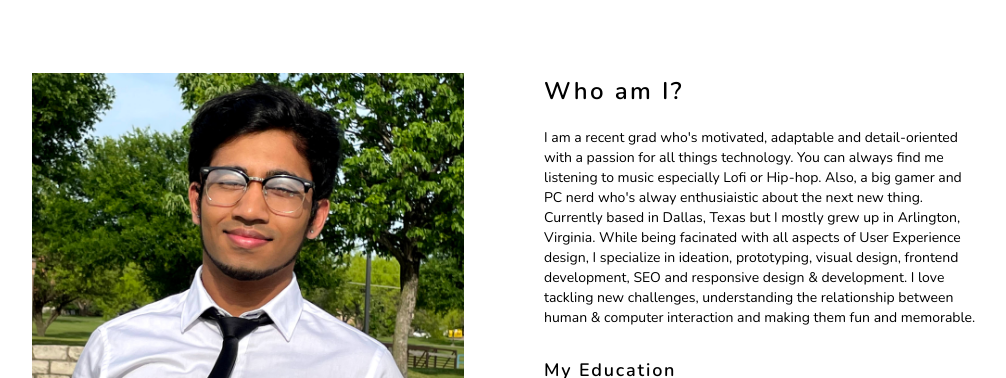
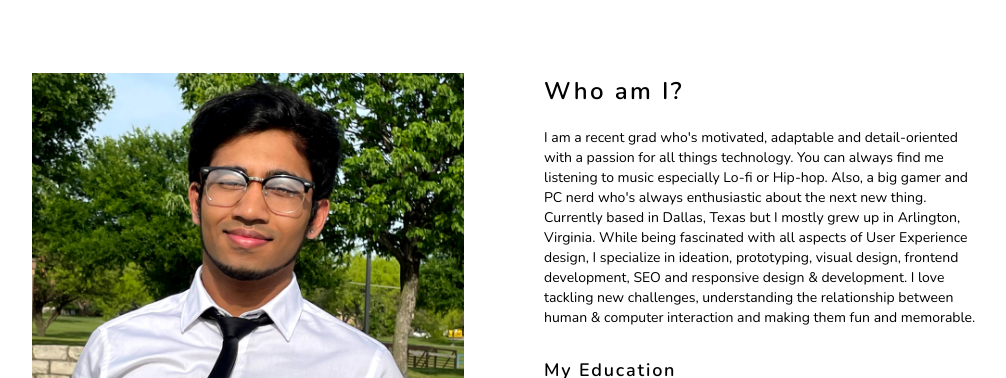
Before and after one commit to adilaasami/asami-portfolio-primary, a plain HTML site: page index.html in a window 1280 px wide. Shown: the part 1095-1473 px from the top of the page, without its empty margins (96-1102 px from the left). Drawn offline with nearby package versions, Linux system fonts and the light colour scheme.

Commit message:
grammer fix

```diff
--- a/index.html
+++ b/index.html
@@ -72,7 +72,7 @@
                 <img class="img-m2" src="img/about.png" alt="my picture" width="100%">
                 <div class="about-text">
                     <h3>Who am I?</h3>
-                    <p>I am a recent grad who's motivated, adaptable and detail-oriented with a passion for all things technology. You can always find me listening to music especially Lofi or Hip-hop. Also, a big gamer and PC nerd who's alway enthusiaistic about the next new thing. Currently based in Dallas, Texas but I mostly grew up in Arlington, Virginia. While being facinated with all aspects of User Experience design, I specialize in ideation, prototyping, visual design, frontend development, SEO and responsive design & development. I love tackling new challenges, understanding the relationship between human & computer interaction and making them fun and memorable.</p>
+                    <p>I am a recent grad who's motivated, adaptable and detail-oriented with a passion for all things technology. You can always find me listening to music especially Lo-fi or Hip-hop. Also, a big gamer and PC nerd who's always enthusiastic about the next new thing. Currently based in Dallas, Texas but I mostly grew up in Arlington, Virginia. While being fascinated with all aspects of User Experience design, I specialize in ideation, prototyping, visual design, frontend development, SEO and responsive design & development. I love tackling new challenges, understanding the relationship between human & computer interaction and making them fun and memorable.</p>
                     <h4>My Education</h4>
                     <p><strong>University of Texas at Arlington</strong>, Aug 17 – May 21 B.A. in Information &
                         Communication Technology Arlington, TX</p>
```
